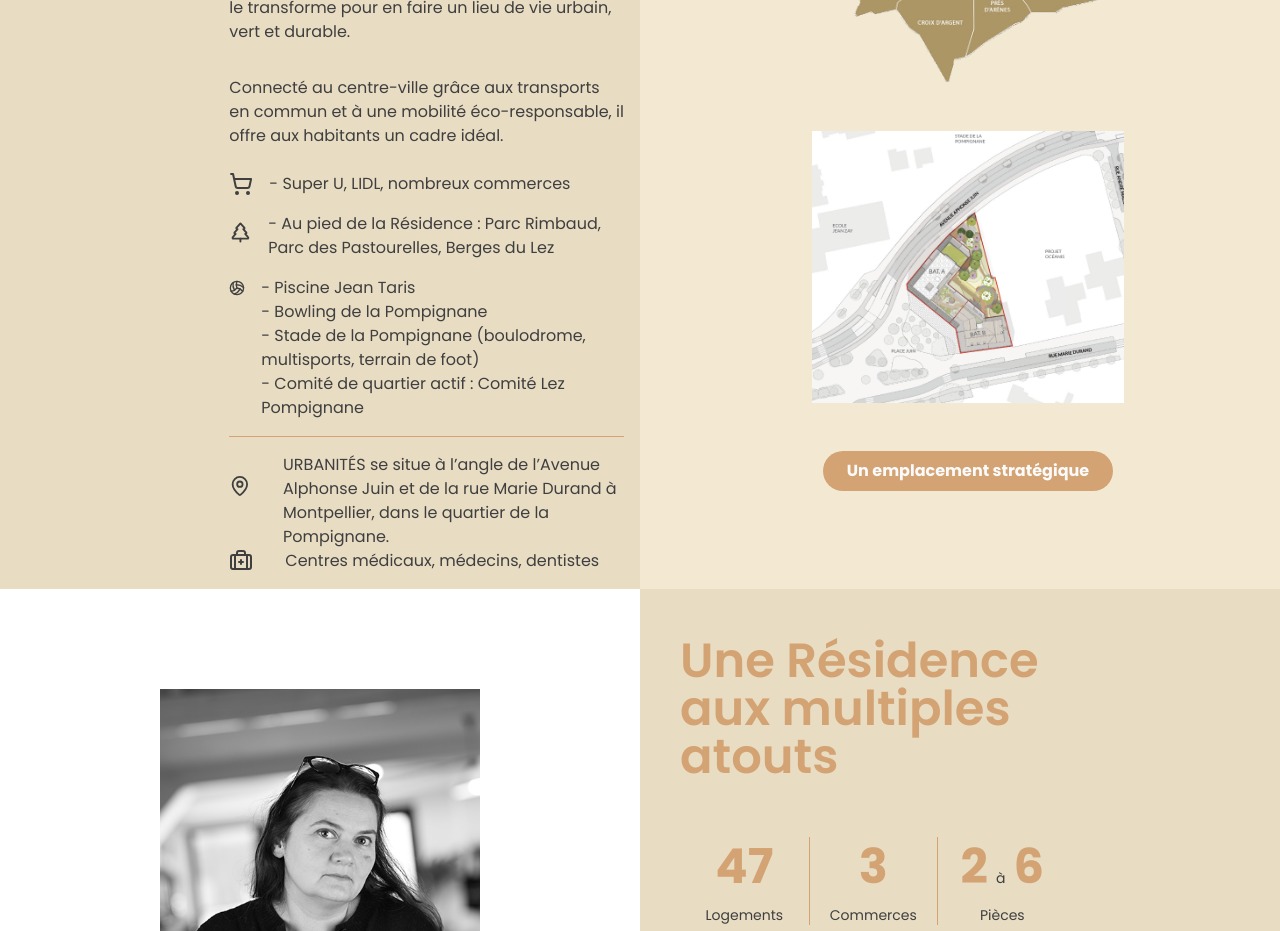
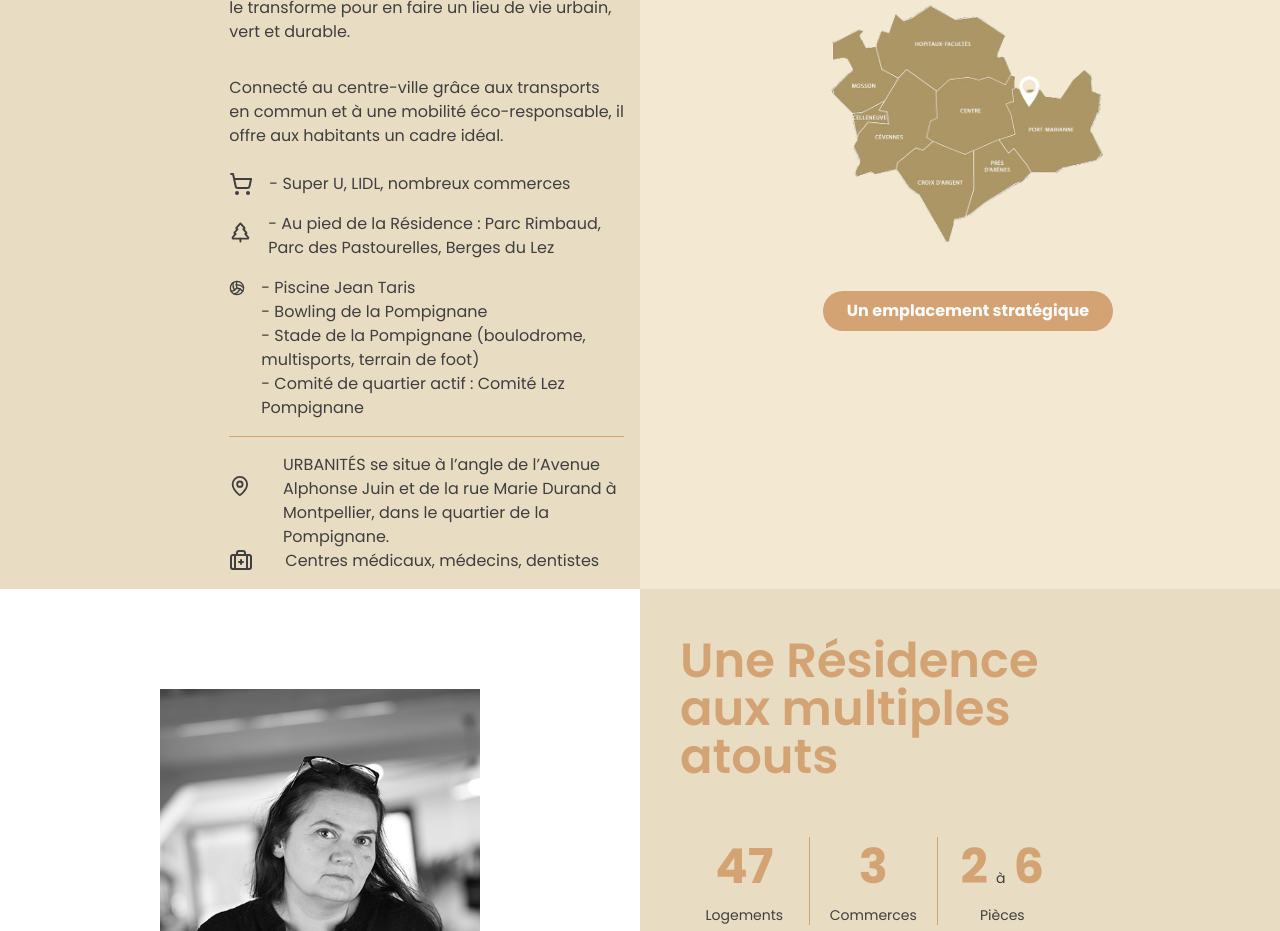
Before and after one commit to JordanFery/urbanit-, a Next.js app: page / in a window 1280 px wide. Shown: the part 1060-1991 px from the top of the page. Built offline with nearby package versions, Linux system fonts and the light colour scheme.

Commit message:
modif clientes 2

```diff
--- a/src/app/Frontend/Components/PageTwo/quartier.jsx
+++ b/src/app/Frontend/Components/PageTwo/quartier.jsx
@@ -87,14 +87,14 @@ export default function Quartier() {
                                 height={1000}
                             />
                         </div>
-                        <div className="w-1/2 relative mt-12">
+                        {/* <div className="w-1/2 relative mt-12">
                             <Image
                                 src="/PLAN DE SITUATION.png"
                                 alt="immeuble"
                                 width={1000}
                                 height={1000}
                             />
-                        </div>
+                        </div> */}
                         <div className="py-12">
                             <button
                                 onClick={handleStrategiqueClick}
```
